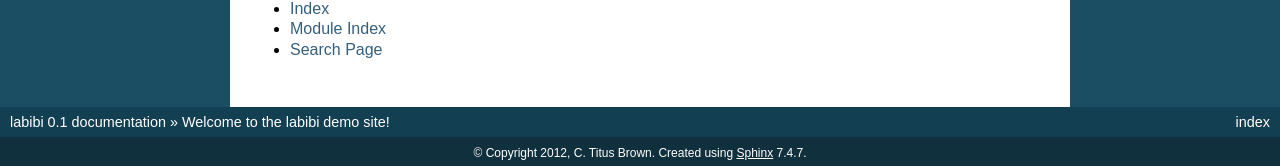
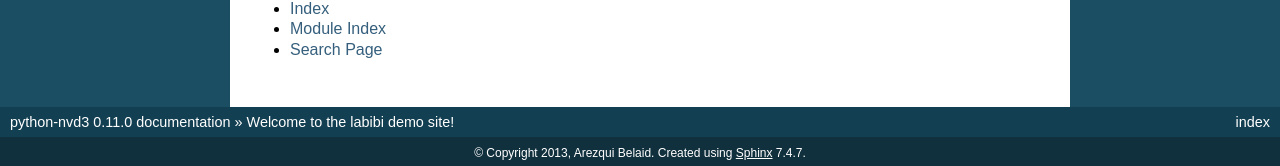
Before and after one commit to areski/python-nvd3, a Sphinx documentation site: the page built from docs/index.rst, in a window 1280 px wide and 900 px high, scrolled down 579 px. Shown: the part 731-897 px from the top of the window. Built offline with Sphinx 7.4.7, drawn with Linux system fonts in a browser that asks for light colours; some of the changed text lies outside the part shown.

Commit message:
Remove all the labibi stuff

```diff
--- a/docs/conf.py
+++ b/docs/conf.py
@@ -1,7 +1,7 @@
 # -*- coding: utf-8 -*-
 #
-# labibi documentation build configuration file, created by
-# sphinx-quickstart on Sun Nov  4 10:10:29 2012.
+# python-nvd3 documentation build configuration file, created by
+# sphinx-quickstart on Thu Dec  8 12:55:34 2012.
 #
 # This file is execfile()d with the current directory set to its containing dir.
 #
@@ -11,17 +11,21 @@
 # All configuration values have a default; values that are commented out
 # serve to show the default.
 
-import sys, os
-
-# If building on readthedocs.org, you can use the following test:
-# on_rtd = os.environ.get('READTHEDOCS', None) == 'True'
-
+import sys
+import os
 
 # If extensions (or modules to document with autodoc) are in another directory,
 # add these directories to sys.path here. If the directory is relative to the
 # documentation root, use os.path.abspath to make it absolute, like shown here.
-#sys.path.insert(0, os.path.abspath('.'))
 
+# Get the project root dir, which is the parent dir of this
+cwd = os.getcwd()
+project_root = os.path.dirname(cwd)
+
+# Insert the project root dir as the first element in the PYTHONPATH.
+# This lets us ensure that the source package is imported, and that its
+# version is used.
+sys.path.insert(0, project_root)
 # -- General configuration -----------------------------------------------------
 
 # If your documentation needs a minimal Sphinx version, state it here.
@@ -29,7 +33,10 @@
 
 # Add any Sphinx extension module names here, as strings. They can be extensions
 # coming with Sphinx (named 'sphinx.ext.*') or your custom ones.
-extensions = ['sphinx.ext.mathjax']
+extensions = [
+    'sphinx.ext.autodoc',
+    'sphinx.ext.intersphinx',
+]
 
 # Add any paths that contain templates here, relative to this directory.
 templates_path = ['_templates']
@@ -44,17 +51,17 @@
 master_doc = 'index'
 
 # General information about the project.
-project = u'labibi'
-copyright = u'2012, C. Titus Brown'
+project = u'python-nvd3'
+copyright = u'2013, Arezqui Belaid'
 
 # The version info for the project you're documenting, acts as replacement for
 # |version| and |release|, also used in various other places throughout the
 # built documents.
 #
 # The short X.Y version.
-version = '0.1'
+version = '0.11'
 # The full version, including alpha/beta/rc tags.
-release = '0.1'
+release = '0.11.0'
 
 # The language for content autogenerated by Sphinx. Refer to documentation
 # for a list of supported languages.
@@ -169,17 +176,7 @@
 #html_file_suffix = None
 
 # Output file base name for HTML help builder.
-htmlhelp_basename = 'labibidoc'
-
-##
-# Various settings to pass to templates:
-
-html_context = {
-   "google_analytics_id" : 'UA-36028965-1',
-   "disqus_shortname" : 'labibi',
-   "github_base_account" : 'ctb',
-   "github_project" : 'labibi',
-}
+htmlhelp_basename = 'python-nvd3doc'
 
 
 # -- Options for LaTeX output --------------------------------------------------
@@ -198,8 +195,8 @@
 # Grouping the document tree into LaTeX files. List of tuples
 # (source start file, target name, title, author, documentclass [howto/manual]).
 latex_documents = [
-  ('index', 'labibi.tex', u'labibi Documentation',
-   u'C. Titus Brown', 'manual'),
+    ('index', 'python-nvd3.tex', u'python-nvd3 Documentation',
+     u'Arezqui Belaid', 'manual'),
 ]
 
 # The name of an image file (relative to this directory) to place at the top of
@@ -228,23 +225,8 @@
 # One entry per manual page. List of tuples
 # (source start file, name, description, authors, manual section).
 man_pages = [
-    ('index', 'labibi', u'labibi Documentation',
-     [u'C. Titus Brown'], 1)
-]
-
-# If true, show URL addresses after external links.
-#man_show_urls = False
-
-
-# -- Options for Texinfo output ------------------------------------------------
-
-# Grouping the document tree into Texinfo files. List of tuples
-# (source start file, target name, title, author,
-#  dir menu entry, description, category)
-texinfo_documents = [
-  ('index', 'labibi', u'labibi Documentation',
-   u'C. Titus Brown', 'labibi', 'One line description of project.',
-   'Miscellaneous'),
+    ('index', 'python-nvd3', u'python-nvd3 Documentation',
+     [u'Arezqui Belaid'], 1)
 ]
 
 # Documents to append as an appendix to all manuals.
```
